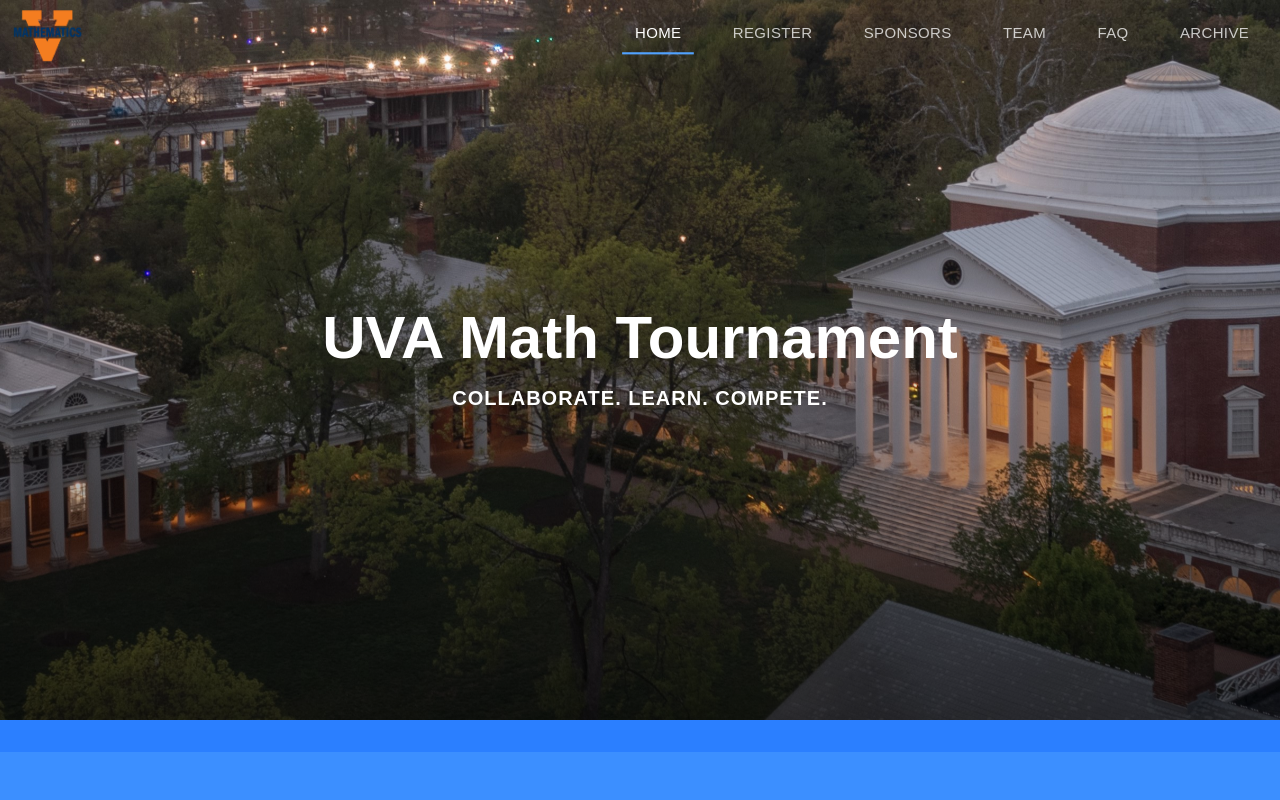
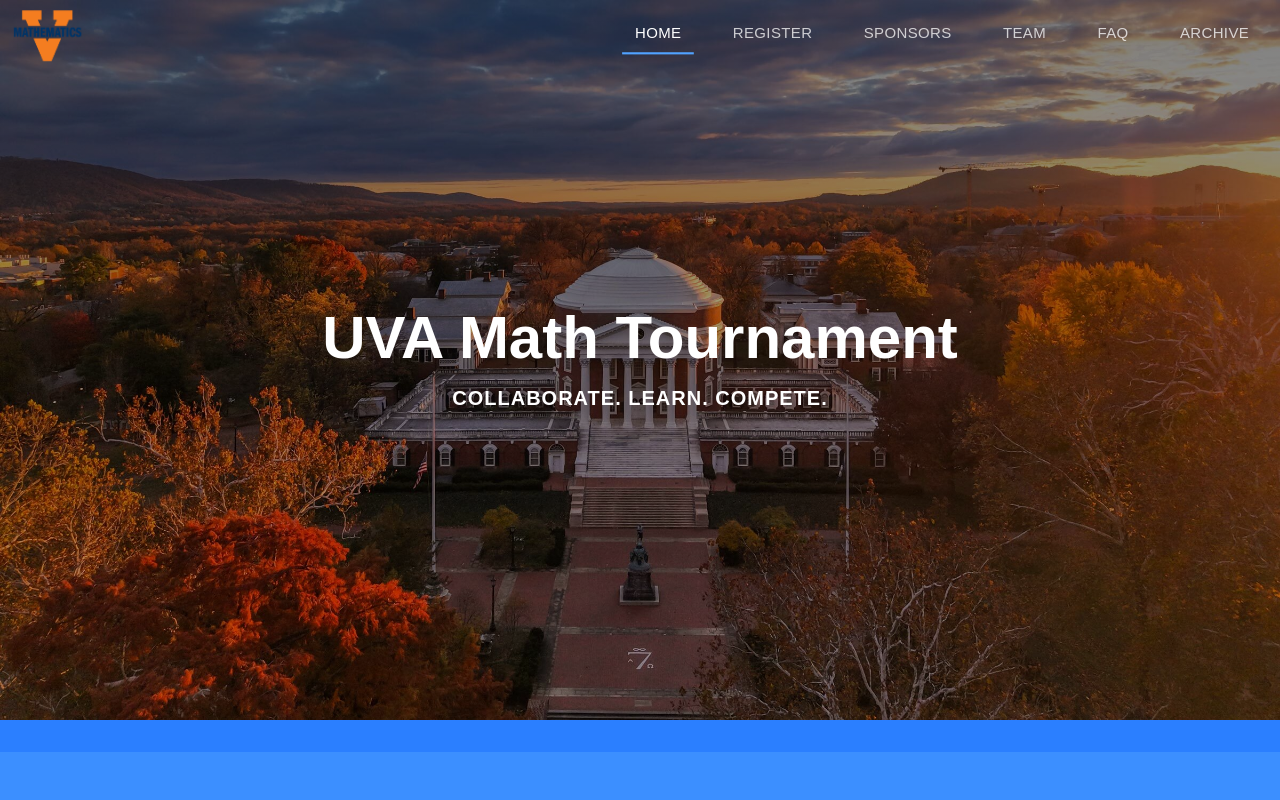
Before and after one commit to mkornilov07/uvamt-website, a Next.js app in the folder uvamt-website/: page / in a window 1280 px wide. Shown: the top 800 px of the page. Built offline with nearby package versions, Linux system fonts and the light colour scheme.

Commit message:
invert banner gradient to make navbar easier to see

```diff
--- a/uvamt-website/app/archive/page.tsx
+++ b/uvamt-website/app/archive/page.tsx
@@ -96,7 +96,7 @@
                 className="relative w-full h-[calc(100vh-80px)] bg-fixed bg-center bg-cover"
                 style={{ backgroundImage: "url('/archive/uva.jpg')" }}
             >
-                <div className="absolute inset-0 bg-gradient-to-b from-transparent via-black/40 to-black/80 flex flex-col justify-center items-center text-center px-4">
+                <div className="absolute inset-0 bg-gradient-to-b from-black/50 to-black/20 flex flex-col justify-center items-center text-center px-4">
                     <motion.h1
                         className="text-4xl md:text-5xl lg:text-6xl font-extrabold text-white"
                         initial={{ opacity: 0, y: 30 }}
--- a/uvamt-website/app/faq/page.tsx
+++ b/uvamt-website/app/faq/page.tsx
@@ -45,7 +45,7 @@
                     backgroundPosition: "50% 40%",
                 }}
             >
-                <div className="absolute inset-0 bg-gradient-to-b from-transparent via-black/30 to-black/80 flex flex-col justify-center items-center text-center px-4">
+                <div className="absolute inset-0 bg-gradient-to-b from-black/50 to-black/20 flex flex-col justify-center items-center text-center px-4">
                     <motion.h1
                         className="text-4xl md:text-5xl lg:text-6xl font-extrabold text-white mb-2"
                         initial={{ opacity: 0, y: 20 }}
--- a/uvamt-website/app/page.tsx
+++ b/uvamt-website/app/page.tsx
@@ -24,12 +24,7 @@
             >
                 <div
                     className="
-            absolute inset-0
-            bg-gradient-to-b
-            from-transparent
-            via-black/10
-            to-black/60
-            flex flex-col justify-center items-center text-center px-4
+   absolute inset-0 bg-gradient-to-b from-black/50 to-black/20 flex flex-col justify-center items-center text-center px-4
           "
                 >
                     <motion.h1
--- a/uvamt-website/app/sponsors/page.tsx
+++ b/uvamt-website/app/sponsors/page.tsx
@@ -75,7 +75,7 @@
                 }}
             >
                 <div
-                    className="absolute inset-0 bg-gradient-to-b from-transparent via-black/40 to-black/80 flex flex-col justify-center items-center text-center px-4">
+                    className="absolute inset-0 bg-gradient-to-b from-black/50 to-black/20 flex flex-col justify-center items-center text-center px-4">
                     <motion.h1
                         className="text-4xl md:text-5xl lg:text-6xl font-extrabold text-white mb-2"
                         initial={{opacity: 0, y: 30}}
--- a/uvamt-website/app/team/page.tsx
+++ b/uvamt-website/app/team/page.tsx
@@ -77,7 +77,7 @@
                 }}
             >
                 <div
-                    className="absolute inset-0 bg-gradient-to-b from-transparent via-black/30 to-black/80 flex flex-col justify-center items-center text-center px-4">
+                    className="absolute inset-0 bg-gradient-to-b from-black/50 to-black/20 flex flex-col justify-center items-center text-center px-4">
                     <motion.h1
                         className="text-4xl md:text-5xl lg:text-6xl font-extrabold text-white mb-2"
                         initial={{opacity: 0, y: 30}}
```
Also changed, not shown: uvamt-website/public/home/uva.jpg, uvamt-website/public/team/uva.jpg.
